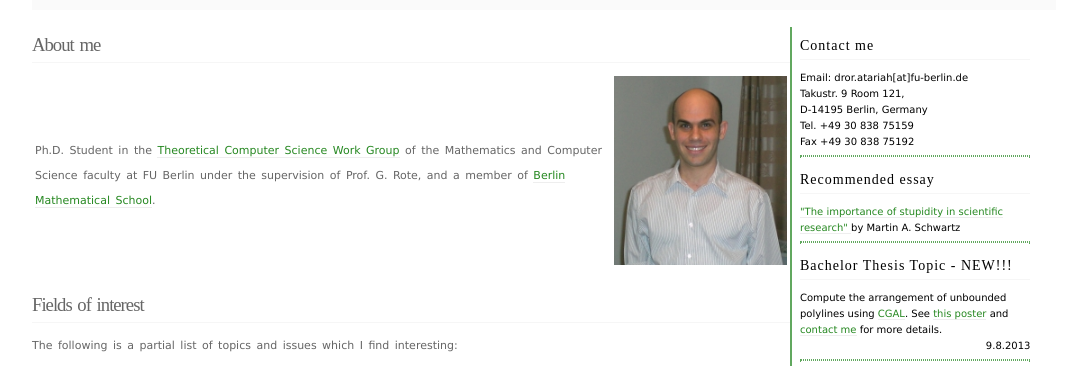
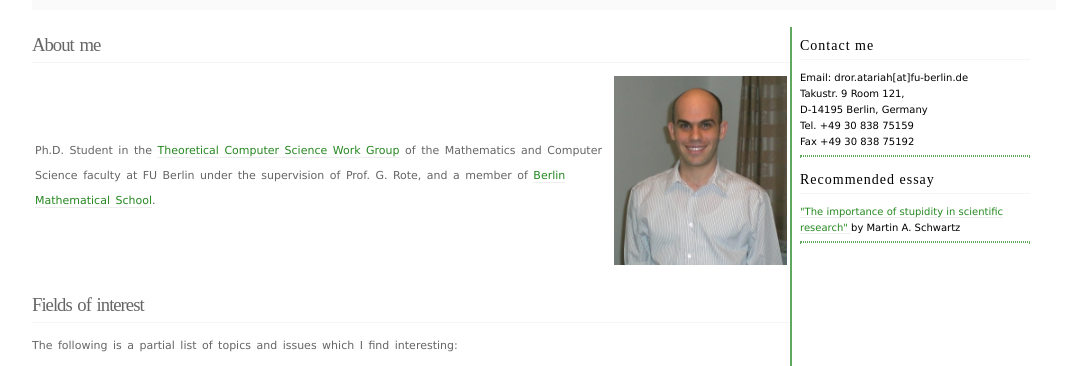
Before and after one commit to drorata/dr-atariah-website, a plain HTML site: page index.html in a window 1280 px wide. Shown: the part 163-529 px from the top of the page, without its empty margins (96-1183 px from the left). Drawn offline with nearby package versions, Linux system fonts and the light colour scheme; some packages are replaced by stand-ins of ours.

Commit message:
Removed announcement on Bachelor project

```diff
--- a/index.html
+++ b/index.html
@@ -39,14 +39,6 @@
           </a>
           by Martin A. Schwartz<br>
           <hr>
-            <h3>Bachelor Thesis Topic - NEW!!!</h3>
-            Compute the arrangement of unbounded polylines using <a href="http://www.cgal.org">CGAL</a>.
-            See <a href="Files/unbounded_polylines_call_poster.pdf">this poster</a> and <a href="mailto:dror.atariah@fu-berlin.de?subject=CGAL%20bachelor%20project">contact me</a> for more details.
-            <br>
-              <div align="right">
-                9.8.2013
-              </div>
-              <hr>
           </div>
           <!--- Sidebar --->
 
```
